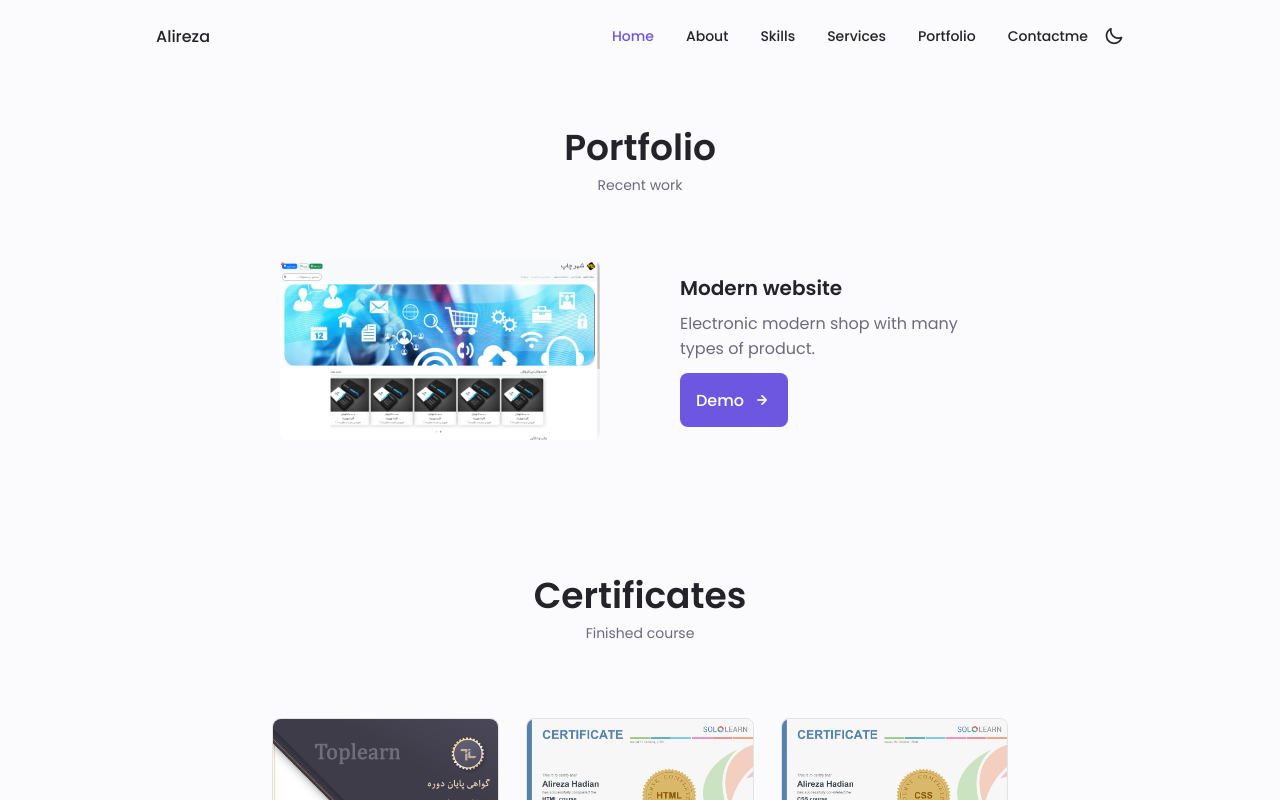
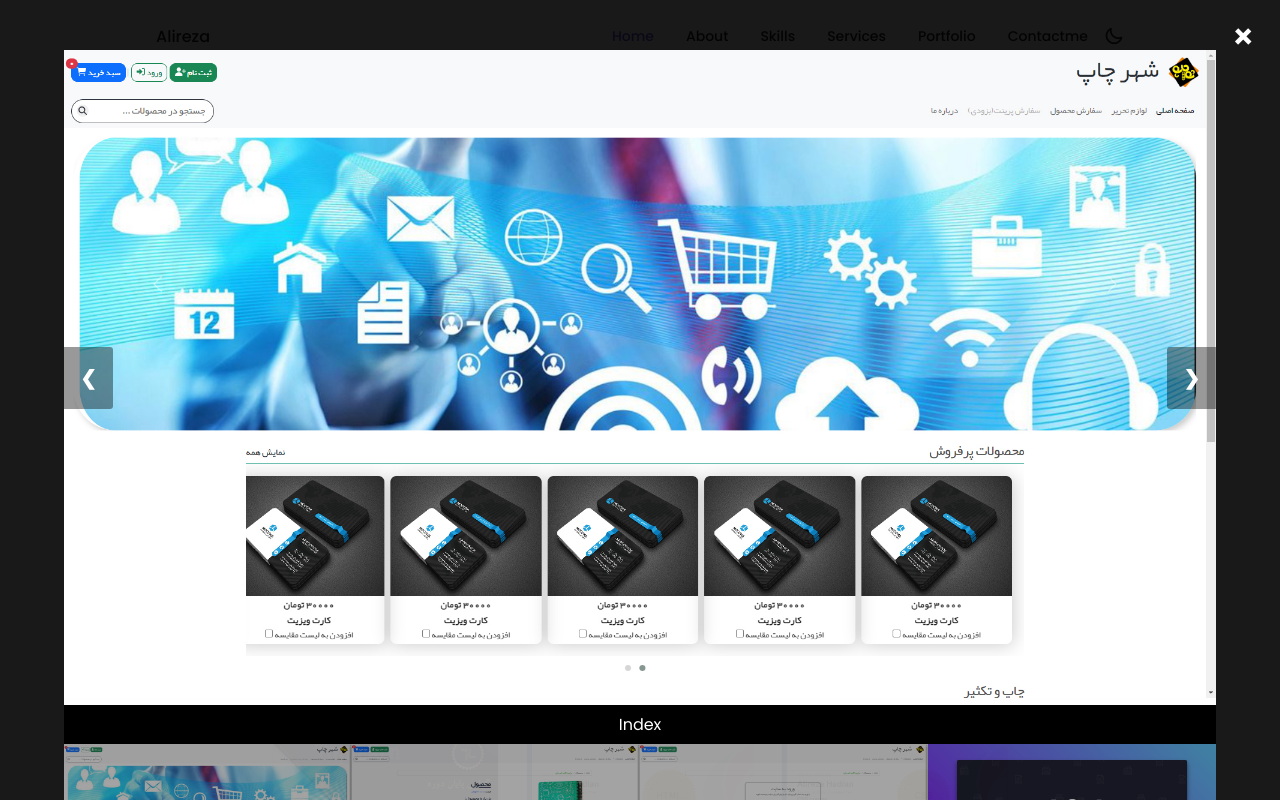
Before and after one commit to AlirezaHadian/PersonalWeb, a plain HTML site: page index.html in a window 1280 px wide. Both pictures are taken after a click on the link "Demo". Shown: the part 3530-4330 px from the top of the page. Drawn offline with nearby package versions, Linux system fonts and the light colour scheme.

Commit message:
Portfolio modal

```diff
--- a/assets/css/styles.css
+++ b/assets/css/styles.css
@@ -655,6 +655,9 @@ img {
 .portfolio_description{
   margin-bottom: var(--mb-0-75);
 }
+.portfolio_button{
+  cursor: pointer;
+}
 .portfolio_button:hover .button_icon{
   transform: translateX(.25rem);
 }
@@ -682,6 +685,108 @@ img {
 .swiper-button-prev,
 .swiper-pagination-bullet{
   outline: none;
+}
+.column {
+  float: left;
+  width: 25%;
+}
+.portfolio_modal {
+  display: none;
+  position: fixed;
+  z-index: 1000;
+  padding-top: 50px;
+  left: 0;
+  top: 0;
+  width: 100%;
+  height: 100%;
+  overflow: auto;
+  background-color: rgba(0, 0, 0, 0.9);;
+}
+
+.modal-content {
+  position: relative;
+  background-color: #fefefe;
+  margin: auto;
+  padding: 0;
+  width: 90%;
+  max-width: 1200px;
+  border-radius: .5rem;
+}
+.close {
+  color: white;
+  position: absolute;
+  top: 10px;
+  right: 25px;
+  font-size: 35px;
+  font-weight: bold;
+}
+
+.close:hover,
+.close:focus {
+  color: #999;
+  text-decoration: none;
+  cursor: pointer;
+}
+
+/* Hide the slides by default */
+.Slides {
+  display: none;
+}
+
+/* Next & previous buttons */
+.prev,
+.next {
+  cursor: pointer;
+  position: absolute;
+  top: 50%;
+  width: auto;
+  padding: 16px;
+  margin-top: -50px;
+  color: white;
+  font-weight: bold;
+  font-size: 20px;
+  transition: 0.6s ease;
+  border-radius: 0 3px 3px 0;
+  user-select: none;
+  -webkit-user-select: none;
+  background-color: rgba(0, 0, 0, 0.4);
+
+}
+
+.next {
+  right: 0;
+  border-radius: 3px 0 0 3px;
+}
+
+.prev:hover,
+.next:hover {
+  background-color: rgba(0, 0, 0, 0.9);
+}
+
+
+/* Caption text */
+.caption-container {
+  text-align: center;
+  background-color: black;
+  padding: 7px 16px;
+  color: white;
+}
+
+img.demo {
+  opacity: 0.6;
+}
+
+.active,
+.demo:hover {
+  opacity: 1;
+}
+
+img.hover-shadow {
+  transition: 0.3s;
+}
+
+.hover-shadow:hover {
+  box-shadow: 0 4px 8px 0 rgba(0, 0, 0, 0.2), 0 6px 20px 0 rgba(0, 0, 0, 0.19);
 }
 /*==================== CERTIFICATES ==================*/
 div.certificate_gallery {
@@ -734,7 +839,7 @@ div.desc {
   position: absolute;
   top: 0;
   right: 10px;
-  font-size: 3rem;
+  font-size: 2rem;
   font-weight: var(--font-semi-bold);
   color: #FFF;
   cursor: pointer;
@@ -785,6 +890,7 @@ div.desc {
   text-align: center;
   color: var(--first-color);
   transition: .5s;
+  position: relative;
 }
 .coffee_title{
   text-align: center;
@@ -800,7 +906,10 @@ div.desc {
 .coffee:hover .coffee_title{
   color: var(--first-color-alt);
 }
-
+.currency{
+  color: var(--first-color);
+  font-size: 0.7rem;
+}
 /*==================== CONTACT ME ====================*/
 .contact_container{
   row-gap: 3rem;
--- a/assets/js/main.js
+++ b/assets/js/main.js
@@ -72,18 +72,59 @@ modalCloses.forEach((modalClose)=> {
   })
 })
 /*==================== PORTFOLIO SWIPER  ====================*/
-    var swiper = new Swiper('.swiper', {
-      cssMode: true,
-      loop: true,
-      navigation: {
-        nextEl: '.swiper-button-next',
-        prevEl: '.swiper-button-prev',
-      },
-      pagination: {
-        el: '.swiper-pagination',
-        clickable: true,
-      }
-    });
+    // var swiper = new Swiper('.swiper', {
+    //   cssMode: true,
+    //   loop: true,
+    //   navigation: {
+    //     nextEl: '.swiper-button-next',
+    //     prevEl: '.swiper-button-prev',
+    //   },
+    //   pagination: {
+    //     el: '.swiper-pagination',
+    //     clickable: true,
+    //   }
+    // });
+
+/*==================== PORTFOLIO MODAL ====================*/
+function openModal() {
+  document.getElementById("portfolioModal").style.display = "block";
+}
+
+// Close the Modal
+function closeModal() {
+  document.getElementById("portfolioModal").style.display = "none";
+}
+
+var slideIndex = 1;
+showSlides(slideIndex);
+
+// Next/previous controls
+function plusSlides(n) {
+  showSlides(slideIndex += n);
+}
+
+// Thumbnail image controls
+function currentSlide(n) {
+  showSlides(slideIndex = n);
+}
+
+function showSlides(n) {
+  var i;
+  var slides = document.getElementsByClassName("Slides");
+  var dots = document.getElementsByClassName("demo");
+  var captionText = document.getElementById("caption");
+  if (n > slides.length) {slideIndex = 1}
+  if (n < 1) {slideIndex = slides.length}
+  for (i = 0; i < slides.length; i++) {
+    slides[i].style.display = "none";
+  }
+  for (i = 0; i < dots.length; i++) {
+    dots[i].className = dots[i].className.replace(" active", "");
+  }
+  slides[slideIndex-1].style.display = "block";
+  dots[slideIndex-1].className += " active";
+  captionText.innerHTML = dots[slideIndex-1].alt;
+}
 
 /*==================== TESTIMONIAL ====================*/
 
--- a/index.html
+++ b/index.html
@@ -102,7 +102,8 @@
                                     129.362C2.45775 97.8511 -7.48481 59.1033 6.67581 34.5279C20.9871 10.1032 59.7028
                                     -0.149132 97.9666 0.00163737C136.23 0.303176 174.193 10.857 190.312 36.4879Z" />
 
-                                <image class="home_blob-img" y='-10' x='-10' xlink:href="/PersonalWeb/assets/img/perfil copy.png" />
+                                <image class="home_blob-img" y='-10' x='-10'
+                                    xlink:href="/PersonalWeb/assets/img/perfil copy.png" />
                             </g>
                         </svg>
                     </div>
@@ -165,7 +166,8 @@
                             </div> -->
                     </div>
                     <div class="about_buttons">
-                        <a download="" href="/PersonalWeb/assets/pdf/Alireza.Hadian.Resume.pdf" class="button button-flex">
+                        <a download="" href="/PersonalWeb/assets/pdf/Alireza.Hadian.Resume.pdf"
+                            class="button button-flex">
                             Download CV <i class="uil uil-download-alt button_icon"></i>
                         </a>
                     </div>
@@ -327,20 +329,20 @@
                         <div class="skills_list grid">
                             <div class="skills_data">
                                 <div class="skills_titles">
+                                    <h3 class="skills_name">Adobe premiere</h3>
+                                    <span class="skills_number">90%</span>
+                                </div>
+                                <div class="skills_bar">
+                                    <span class="skills_percentage skill_premiere"></span>
+                                </div>
+                                <div class="skills_data">
+                                    <div class="skills_titles">
                                         <h3 class="skills_name">Adobe photoshop</h3>
                                         <span class="skills_number">80%</span>
                                     </div>
                                     <div class="skills_bar">
                                         <span class="skills_percentage skill_photoshop"></span>
                                     </div>
-                            </div>
-                            <div class="skills_data">
-                                <div class="skills_titles">
-                                    <h3 class="skills_name">Adobe premiere</h3>
-                                    <span class="skills_number">90%</span>
-                                </div>
-                                <div class="skills_bar">
-                                    <span class="skills_percentage skill_premiere"></span>
                                 </div>
                             </div>
                         </div>
@@ -595,14 +597,14 @@
                         <div class="portfolio_data">
                             <h3 class="portfolio_title">Modern website</h3>
                             <p class="portfolio_description">Electronic modern shop with many types of product.</p>
-                            <a href="#" class="button button-flex button-small portfolio_button">
+                            <a onclick="openModal();currentSlide(1)" class="hover-shadow cursor button button-flex button-small portfolio_button">
                                 Demo
                                 <i class="uil uil-arrow-right button_icon"></i>
                             </a>
 
                         </div>
                     </div>
-
+                </div>
                 <!-- Add Arrows -->
                 <!-- <div class="swiper-button-next">
                     <i class="uil uil-angle-right-b swiper-portfolio-icon"></i>
@@ -613,6 +615,55 @@
                 <!-- Add Pagination -->
                 <!-- <div class="swiper-pagination"></div> -->
 
+            </div>
+
+            <!-- The Modal/Lightbox -->
+            <div id="portfolioModal" class="portfolio_modal">
+                <span class="close cursor" onclick="closeModal()">&times;</span>
+                <div class="modal-content">
+
+                    <div class="Slides">
+                        <img src="/PersonalWeb/assets/img/Modern Website.jpg" style="width:100%">
+                    </div>
+
+                    <div class="Slides">
+                        <img src="/PersonalWeb/assets/img/Modern Website Single page.png" style="width:100%">
+                    </div>
+
+                    <div class="Slides">
+                        <img src="/PersonalWeb/assets/img/Modern Website Sign up.png" style="width:100%">
+                    </div>
+
+                    <div class="Slides">
+                        <img src="/PersonalWeb/assets/img/Modern Website 404.png" style="width:100%">
+                    </div>
+
+                    <!-- Next/previous controls -->
+                    <a class="prev" onclick="plusSlides(-1)">&#10094;</a>
+                    <a class="next" onclick="plusSlides(1)">&#10095;</a>
+
+                    <!-- Caption text -->
+                    <div class="caption-container">
+                        <p id="caption"></p>
+                    </div>
+
+                    <!-- Thumbnail image controls -->
+                    <div class="column">
+                        <img class="demo" src="/PersonalWeb/assets/img/Modern Website.jpg" onclick="currentSlide(1)" alt="Index">
+                    </div>
+
+                    <div class="column">
+                        <img class="demo" src="/PersonalWeb/assets/img/Modern Website Single page.png" onclick="currentSlide(2)" alt="Single product page">
+                    </div>
+
+                    <div class="column">
+                        <img class="demo" src="/PersonalWeb/assets/img/Modern Website Sign up.png" onclick="currentSlide(3)" alt="Sign up">
+                    </div>
+
+                    <div class="column">
+                        <img class="demo" src="/PersonalWeb/assets/img/Modern Website 404.png" onclick="currentSlide(4)" alt="404">
+                    </div>
+                </div>
             </div>
         </section>
         <!--==================== CERTIFICATES ====================-->
@@ -676,7 +727,7 @@
         <section class="coffee section" id="coffee">
             <a href="https://coffeebede.com/alirezahadian" target="_blank">
                 <i class="uil uil-coffee"></i>
-        <span class="coffee_title">Buy me a coffee (IRR)</span>
+                <span class="coffee_title">Buy me a coffee <span class="currency">(IRR)</span></span>
             </a>
             <!-- <div class="contact_container container grid">
         <div>
```
Also changed, not shown: assets/img/Modern Website 404.png (added), assets/img/Modern Website Sign up.png (added), assets/img/Modern Website Single page.png (added). Lines whose indentation alone changed are shown as unchanged.
